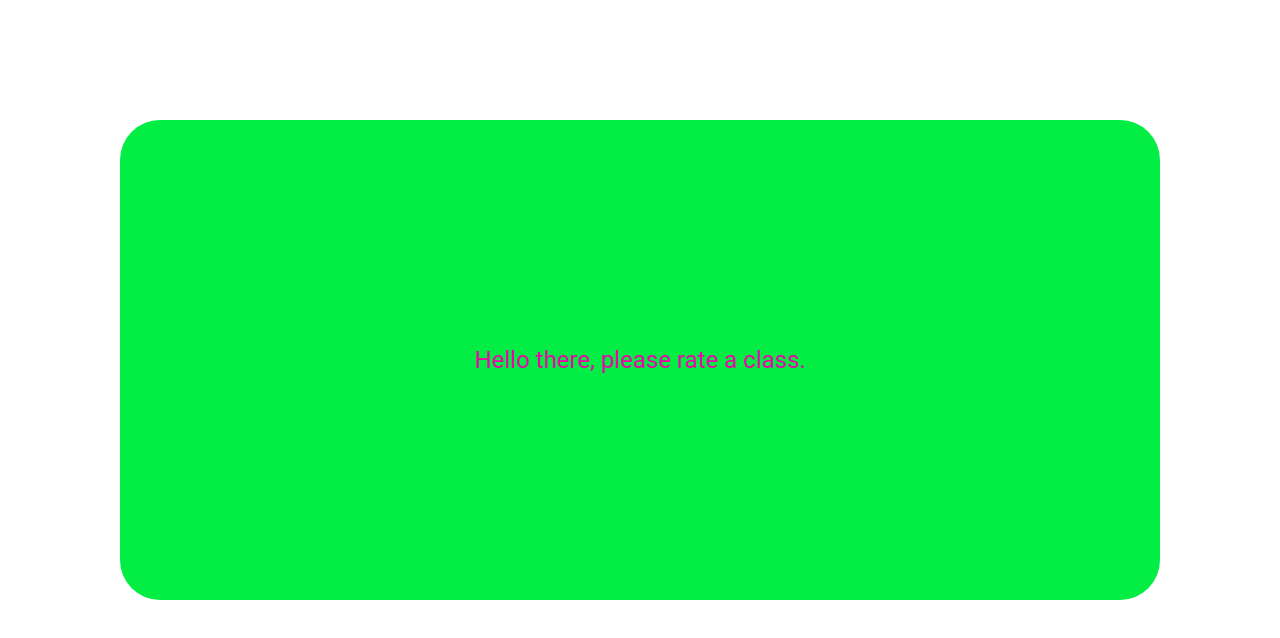
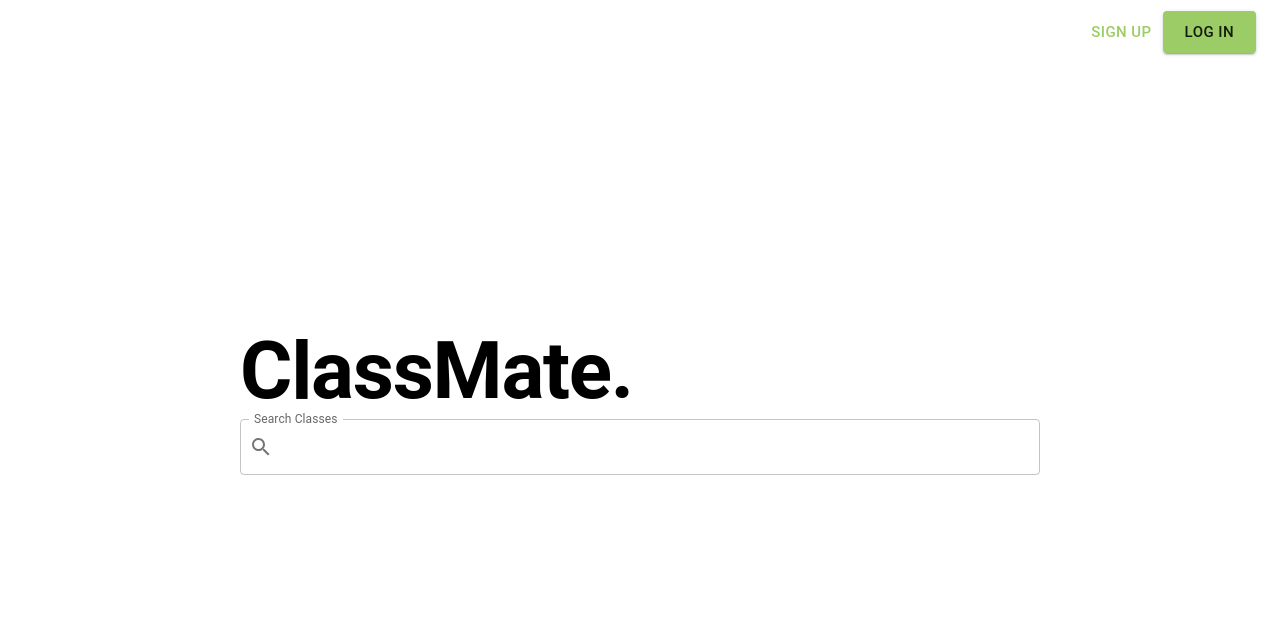
Before and after one commit to EleaZhong/RateMyClass, a React (Create React App) app in the folder frontend/: page / in a window 1280 px wide. Shown: the top 638 px of the page. Built offline with nearby package versions, Linux system fonts and the light colour scheme.

Commit message:
add search page

```diff
--- a/frontend/src/App.jsx
+++ b/frontend/src/App.jsx
@@ -2,9 +2,10 @@
 import React from 'react'
 import { BrowserRouter, Route, Routes } from 'react-router-dom'
 import { ThemeProvider, createTheme } from '@mui/material/styles'
+import { grey, lightBlue, lightGreen } from '@mui/material/colors';
 
 // import components
-import Home from './components/Home'
+import SearchClass from './components/SearchClass'
 
 // main app component
 export default function App() {
@@ -24,7 +25,7 @@ export default function App() {
                     <Routes>
 
                         {/* Routes */}
-                        <Route path='/' element={<Home />} />
+                        <Route path='/' element={<SearchClass />} />
 
                     </Routes>
                 </BrowserRouter>
@@ -38,16 +39,10 @@ export default function App() {
 const theme = createTheme({
     palette: {
         primary: {
-            // insert primary colors to use
-            // (need to change colors, these are just for example)
-            light: '#f9e3f4',
-            main: '#ee02ab',
-            dark: '#860078',
+            main: lightGreen[400],
         },
         secondary: {
-            light: '#defabb',
-            main: '#02ee45',
-            dark: '#008d0c',
-        }
-    },
+            main: lightBlue[400],
+        },
+      },
 })
--- a/frontend/src/components/Home.jsx
+++ /dev/null
@@ -1,36 +0,0 @@
-import React from 'react'
-import {
-    Box,
-    Typography,
-    styled,
-} from '@mui/material'
-
-// Home component
-export default function Home() {
-    return (
-        <ExampleBox>
-            <ExampleText variant='h5'>Hello there, please rate a class.</ExampleText>
-        </ExampleBox>
-    )
-}
-
-// no need for .css files, can customize css attributes in jsx files
-const ExampleBox = styled(Box)(({theme}) => ({
-    boxSizing: 'border-box',
-    display: 'flex',
-    justifyContent: 'center',
-    alignItems: 'center',
-    height: '60%',
-    margin: theme.spacing(15),
-    borderRadius: 40,
-    backgroundColor: theme.palette.secondary.main,
-    transition: '0.25s',
-    '&:hover': {
-        transition: '0.25s',
-        backgroundColor: theme.palette.secondary.light,
-    },
-}))
-
-const ExampleText = styled(Typography)(({theme}) => ({
-    color: theme.palette.primary.main,
-}))
--- /dev/null
+++ b/frontend/src/components/SearchClass.jsx
@@ -0,0 +1,113 @@
+import React from 'react'
+import {
+    Box,
+    Typography,
+    styled,
+    AppBar,
+    Toolbar,
+    Grid,
+    Button,
+    TextField,
+    Autocomplete,
+    InputAdornment,
+} from '@mui/material'
+import SearchIcon from '@mui/icons-material/Search';
+
+import { createFilterOptions } from '@mui/material/Autocomplete';
+const filter = createFilterOptions();
+
+const tempClasses = [
+    {name: "CSCI102: Fundamentals of Computation "},
+    {name: "CSCI103: Introduction to Programming"},
+    {name: "CSCI104: Data Structures and Object Oriented Design "},
+    {name: "CSCI170: Discrete Methods in Computer Science "},
+    {name: "CSCI201: Principles of Software Development "},
+    {name: "CSCI270: Introduction to Algorithms and Theory of Computing "},
+    {name: "CSCI310: Software Engineering "},
+]
+
+
+export default function SearchClass() {
+    const [value, setValue] = React.useState(null);
+    return (
+    <Box sx={{ display: 'flex' }}>
+        {/* top bar */}
+        <AppBar component="nav" color="transparent" sx={{ boxShadow: 0 }}>
+            <Toolbar>
+                <Grid container justifyContent="flex-end">
+                    <Button variant="text" size="large">Sign Up</Button>
+                    <Button variant="contained"   size="large">Log In</Button>
+                </Grid>
+            </Toolbar>
+        </AppBar>
+        {/* Centered Search Bar */}
+        <Grid container justifyContent="center" alignItems="center" sx={{ height: '100vh' }}>
+            <Grid item>
+                <Typography variant="h1" component="h1" sx={{ fontWeight: 700, fontSize: '5rem' }}>
+                    ClassMate.
+                </Typography>
+                {/* Can search here and can choose to add new class, where you're redirected to a new page */}
+                <Autocomplete
+                    freeSolo
+                    options={tempClasses}
+                    onChange={(event, newValue) => {
+                        if ((typeof newValue === 'string') || (newValue && newValue.inputValue)) {
+                            alert("redirect to create") // we should redirect to a new page here
+                        } else {
+                            if (newValue != null && newValue != "") {
+                                alert("redirect to search")
+                            }
+                            setValue(newValue);
+                        }
+                    }}
+
+                    filterOptions={(options, params) => {
+                        const filtered = filter(options, params);
+
+                        const { inputValue } = params;
+                        // Suggest the creation of a new value
+                        const isExisting = options.some((option) => inputValue === option.name);
+                        if (inputValue !== '' && !isExisting) {
+                            filtered.push({
+                                inputValue,
+                                name: `Add "${inputValue}"`,
+                            });
+                        }
+                        return filtered;
+                    }}
+                    renderOption={(props, option) => <li {...props}>{option.name}</li>}
+                    getOptionLabel={(option) => {
+                        // Value selected with enter, right from the input
+                        if (typeof option === 'string') {
+                            return option;
+                        }
+                        // Add "xxx" option created dynamically
+                        if (option.inputValue) {
+
+                            return option.inputValue;
+                        }
+                        // Regular option
+                        return option.name;
+                    }}
+                    renderInput={(params) => (
+                        <TextField {...params}
+                            label="Search Classes"
+                            variant="outlined"
+                            size="large"
+                            sx={{ width: '50rem' }}
+                            InputProps={{
+                                ...params.InputProps,
+                                startAdornment: (
+                                  <InputAdornment position="start">
+                                    <SearchIcon />
+                                  </InputAdornment>
+                                ),
+                              }}
+                        />
+                    )}
+                />
+            </Grid>
+        </Grid>
+    </Box>
+    )
+}
```
Also changed, not shown: frontend/package.json (+4 -3 lines), frontend/src/components/AddClass.jsx (added), frontend/src/components/DisplayClass.jsx (added), frontend/src/components/ListClass.jsx (added), frontend/src/components/RateClass.jsx (added), 2 other files (tests, documents, lock files or other folders).
